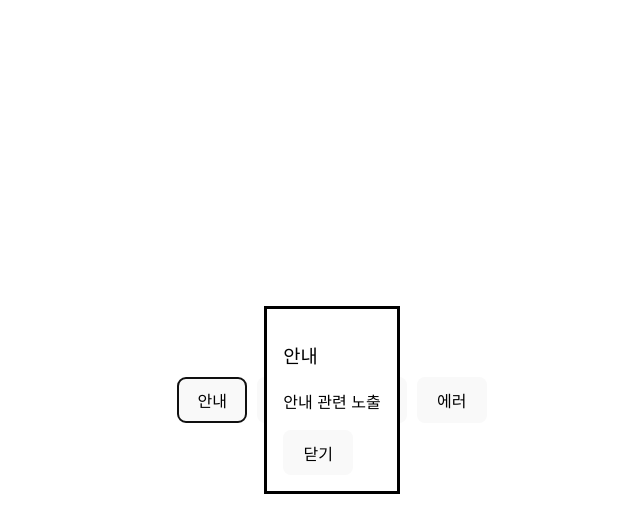
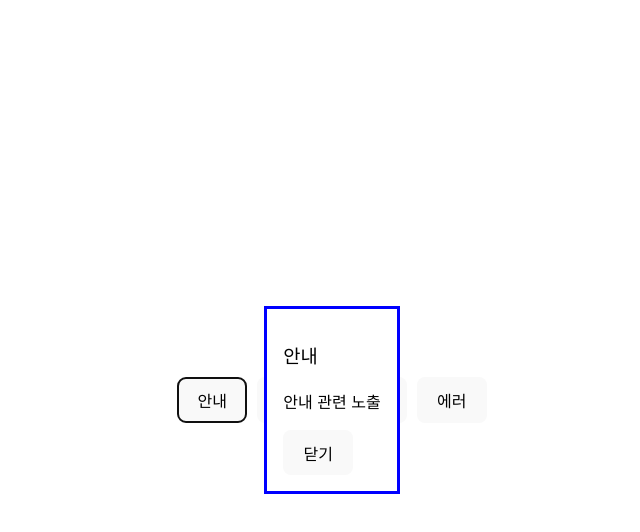
Before and after one commit to kukwon/buildup-study, a React (Vite) app in the folder 1week/: page / in a window 1280 px wide. Both pictures are taken after a click on the button "안내". Shown: the top 532 px of the page, without its empty margins (308-948 px from the left). Built offline with nearby package versions, Linux system fonts and the light colour scheme.

Commit message:
Modal 타입에 따른 컴포넌트 Border-Color 변화

```diff
--- a/1week/src/App.jsx
+++ b/1week/src/App.jsx
@@ -2,9 +2,24 @@ import { createContext, useState, useContext } from 'react'
 import { createPortal } from 'react-dom'
 import './App.css'
 
-function Modal({ title = undefined, content = undefined, onClose }) {
+function Modal({ type = 'info', title = undefined, content = undefined, onClose }) {
+  const color = (type) => {
+    switch (type) {
+      case 'info':
+        return 'blue'
+      case 'success':
+        return 'green'
+      case 'warn':
+        return 'orange'
+      case 'error':
+        return 'red'
+      default:
+        throw new Error('존재하지 않는 모달 타입 입니다.')
+    }
+  }
+
   return (
-    <dialog open>
+    <dialog open style={{ borderColor: color(type) }}>
       <h3>{title}</h3>
       <p>{content}</p>
       <button onClick={(e) => onClose()}>닫기</button>
@@ -18,14 +33,15 @@ const ModalContext = createContext({
 })
 
 function ModalContextProvider({ children }) {
-  const [modal, setModal] = useState({ open: false, title: undefined, content: undefined })
+  const CLOSED = { open: false, type: 'info', title: undefined, content: undefined }
+  const [modal, setModal] = useState(CLOSED)
 
-  function show({ title, content }) {
-    setModal({ open: true, title, content })
+  function show({ type, title, content }) {
+    setModal({ open: true, type, title, content })
   }
 
   function close() {
-    setModal({ open: false, title: undefined, content: undefined })
+    setModal(CLOSED)
   }
 
   return (
@@ -33,7 +49,7 @@ function ModalContextProvider({ children }) {
       {children}
       {modal.open &&
         createPortal(
-          <Modal title={modal.title} content={modal.content} onClose={close} />,
+          <Modal type={modal.type} title={modal.title} content={modal.content} onClose={close} />,
           document.body,
         )}
     </ModalContext.Provider>
@@ -42,22 +58,38 @@ function ModalContextProvider({ children }) {
 
 function InformationModalButton() {
   const { show } = useContext(ModalContext)
-  return <button onClick={(e) => show({ title: '안내', content: '안내 관련 노출' })}>안내</button>
+  return (
+    <button onClick={(e) => show({ title: '안내', content: '안내 관련 노출', type: 'info' })}>
+      안내
+    </button>
+  )
 }
 
 function SuccessModalButton() {
   const { show } = useContext(ModalContext)
-  return <button onClick={(e) => show({ title: '성공', content: '성공 관련 노출' })}>성공</button>
+  return (
+    <button onClick={(e) => show({ title: '성공', content: '성공 관련 노출', type: 'success' })}>
+      성공
+    </button>
+  )
 }
 
 function WarningModalButton() {
   const { show } = useContext(ModalContext)
-  return <button onClick={(e) => show({ title: '경고', content: '경고 관련 노출' })}>경고</button>
+  return (
+    <button onClick={(e) => show({ title: '경고', content: '경고 관련 노출', type: 'warn' })}>
+      경고
+    </button>
+  )
 }
 
 function ErrorModalButton() {
   const { show } = useContext(ModalContext)
-  return <button onClick={(e) => show({ title: '에러', content: '에러 관련 노출' })}>에러</button>
+  return (
+    <button onClick={(e) => show({ title: '에러', content: '에러 관련 노출', type: 'error' })}>
+      에러
+    </button>
+  )
 }
 
 function App() {
```
